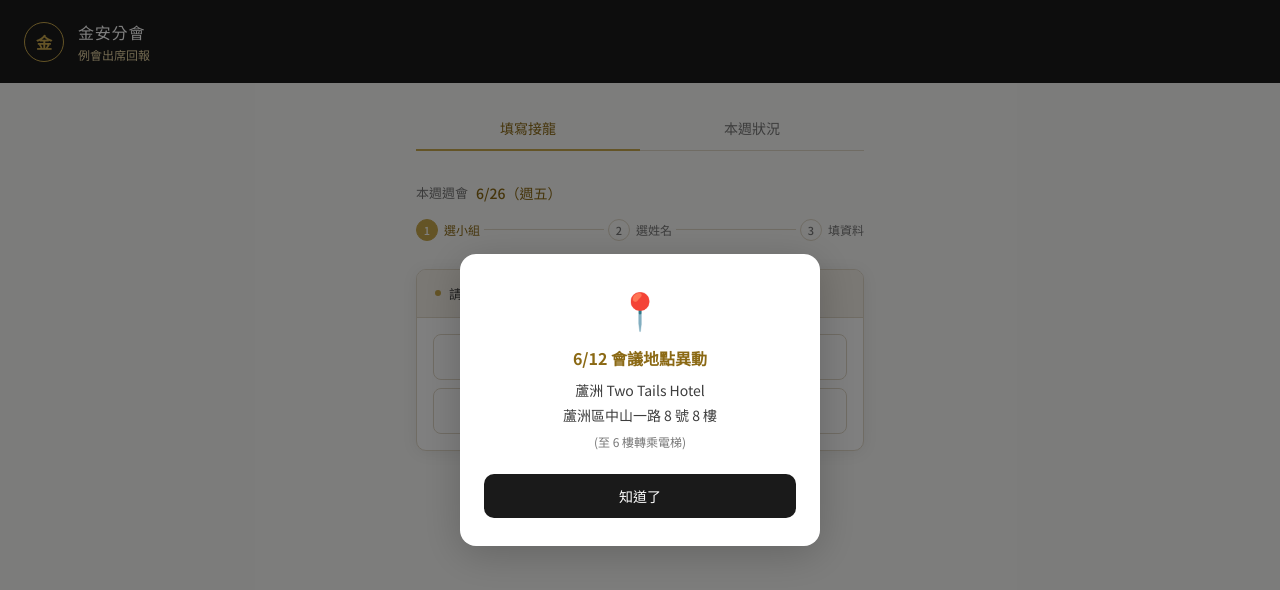
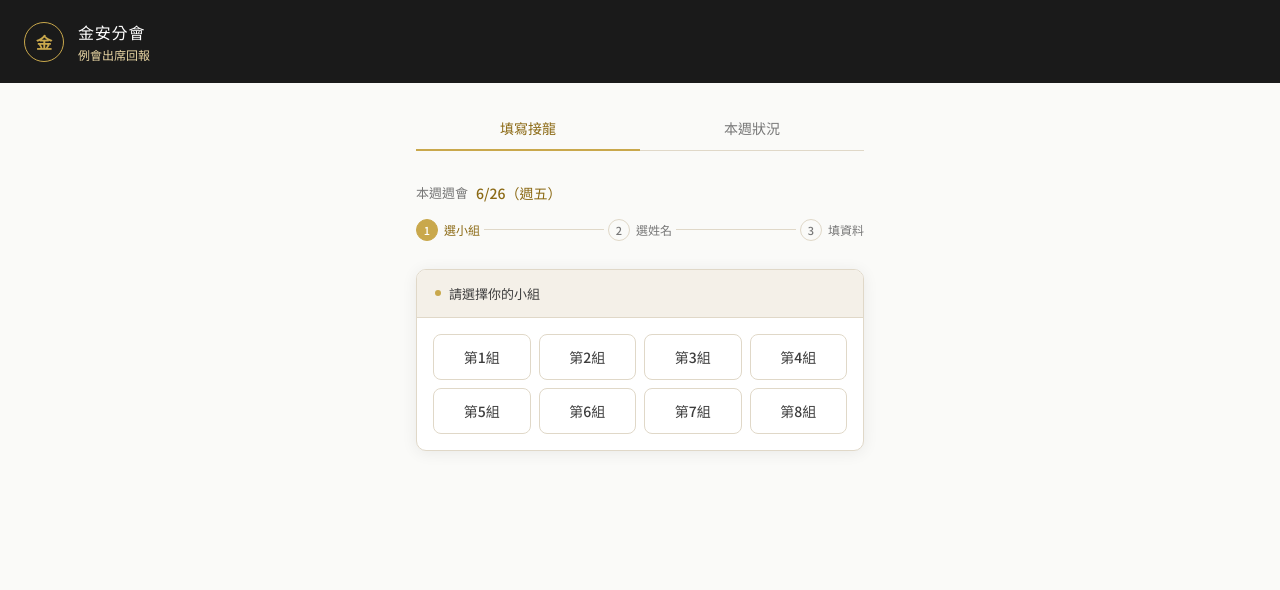
Before and after one commit to iamrainchen/jinan-report, a plain HTML site: page relay.html in a window 1280 px wide. Drawn offline with Linux system fonts and the light colour scheme.

Commit message:
Update relay.html

```diff
--- a/relay.html
+++ b/relay.html
@@ -284,32 +284,6 @@
     height: 100%; background: var(--success); border-radius: 2px;
     transition: width 0.4s;
   }
-
-  /* Popup */
-  .popup-overlay {
-    position: fixed; inset: 0;
-    background: rgba(0,0,0,0.5);
-    display: flex; align-items: center; justify-content: center;
-    z-index: 1000; padding: 24px;
-  }
-  .popup-box {
-    background: #fff; border-radius: 16px;
-    padding: 28px 24px; max-width: 360px; width: 100%;
-    box-shadow: 0 8px 40px rgba(0,0,0,0.2);
-    text-align: center;
-  }
-  .popup-icon { font-size: 36px; margin-bottom: 12px; }
-  .popup-title { font-size: 16px; font-weight: 700; color: var(--gold-dark); margin-bottom: 8px; }
-  .popup-body { font-size: 14px; color: var(--ink-soft); line-height: 1.8; margin-bottom: 20px; }
-  .popup-close {
-    width: 100%; padding: 12px;
-    background: var(--ink); color: #fff;
-    border: none; border-radius: 10px;
-    font-size: 14px; font-weight: 500;
-    font-family: "Noto Sans TC", sans-serif;
-    cursor: pointer;
-  }
-  .popup-close:hover { background: var(--ink-soft); }
 </style>
 </head>
 <body>
@@ -733,18 +707,5 @@ async function submitForm() {
   }
 }
 </script>
-<div class="popup-overlay" id="noticePopup">
-  <div class="popup-box">
-    <div class="popup-icon">📍</div>
-    <div class="popup-title">6/12 會議地點異動</div>
-    <div class="popup-body">
-      蘆洲 Two Tails Hotel<br>
-      蘆洲區中山一路 8 號 8 樓<br>
-      <span style="font-size:12px; color:var(--ink-muted);">(至 6 樓轉乘電梯)</span>
-    </div>
-    <button class="popup-close" onclick="document.getElementById('noticePopup').style.display='none'">知道了</button>
-  </div>
-</div>
-
 </body>
 </html>
```
